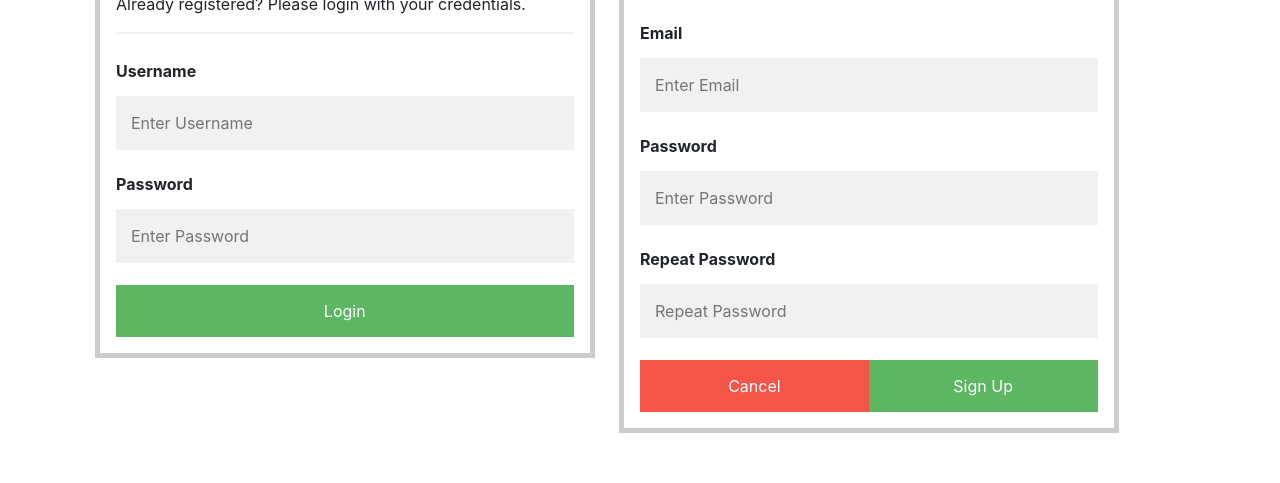
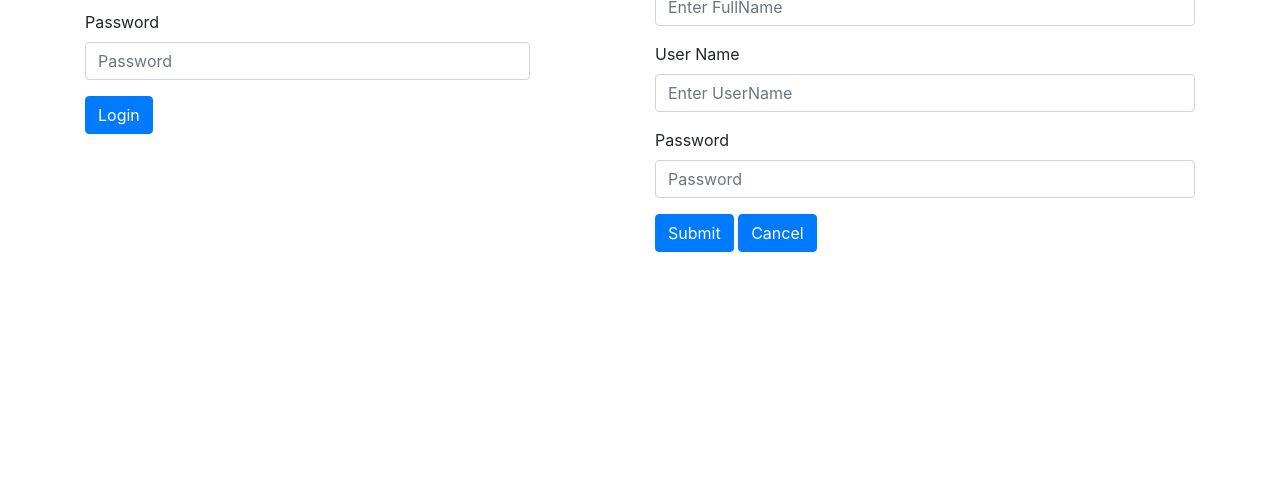
Before and after one commit to rajkumarshahu/jquery-project, a website built with webpack: page src/index.html in a window 1280 px wide. Shown: the part 317-800 px from the top of the page. Built offline with nearby package versions, Linux system fonts and the light colour scheme.

Commit message:
remove some file for now

```diff
--- a/src/index.html
+++ b/src/index.html
@@ -4,70 +4,56 @@
   <meta charset="UTF-8">
   <meta name="viewport" content="width=device-width, initial-scale=1.0">
   <meta http-equiv="X-UA-Compatible" content="ie=edge">
-  <title>Document</title>
-  <link rel="stylesheet" href="/src/styles/styles.css">
+  <title>JQuery Project</title>
   <link rel="stylesheet" href="https://stackpath.bootstrapcdn.com/bootstrap/4.3.1/css/bootstrap.min.css" integrity="sha384-ggOyR0iXCbMQv3Xipma34MD+dH/1fQ784/j6cY/iJTQUOhcWr7x9JvoRxT2MZw1T" crossorigin="anonymous">
 </head>
 <body>
 <div class="container">
-    <div class="jumbotron"></div>
-  <div class="">
+  <div class="jumbotron"></div>
 
-      <div class="form-container">
-          <h1>Login</h1>
-          <p>Already registered? Please login with your credentials.</p>
-          <hr class="hr">
-          <form action="/src/products.html" >
+  <div class="row">
+    <div class="col-lg-5">
+      <h1>Sign In</h1>
+      <hr class="hr">
+      <form id="signin-form">
+        <div class="form-group">
+          <label for="userName">User Name</label>
+          <input type="email" class="form-control" id="userName" aria-describedby="userName" placeholder="Enter UserName">
+        </div>
+        <div class="form-group">
+          <label for="password">Password</label>
+          <input type="password" class="form-control" id="password" placeholder="Password">
+        </div>
+        <button type="submit" class="btn btn-primary">Login</button>
+      </form>
+    </div>
 
-            <div >
-              <label for="uname"><b>Username</b></label>
-              <input type="text" placeholder="Enter Username" name="uname" required>
+    <div class="col-lg-1 vertical-line"></div>
 
-              <label for="psw"><b>Password</b></label>
-              <input type="password" placeholder="Enter Password" name="psw" required>
-
-              <button type="submit">Login</button>
-
-            </div>
-
-
-          </form>
-      </div>
-
-    <div class="form-container">
-        <form action="#">
-          <div >
-            <h1>Sign Up</h1>
-            <p>Don't have account? Please fill in this form to create an account.</p>
-            <hr class="hr">
-
-            <label for="email"><b>Email</b></label>
-            <input type="text" placeholder="Enter Email" name="email" required>
-
-            <label for="psw"><b>Password</b></label>
-            <input type="password" placeholder="Enter Password" name="psw" required>
-
-            <label for="psw-repeat"><b>Repeat Password</b></label>
-            <input type="password" placeholder="Repeat Password" name="psw-repeat" required>
-
-            <div class="clearfix">
-              <button type="button" class="cancelbtn">Cancel</button>
-              <button type="submit" class="signupbtn">Sign Up</button>
-            </div>
+    <div class="col-lg-6">
+        <h1>Sign Up</h1>
+        <p>Don't have account? Please fill in this form to create an account.</p>
+        <hr class="hr">
+        <form id="signup-form">
+          <div class="form-group">
+            <label for="fullName">Full Name</label>
+            <input type="text" class="form-control" id="fullName" aria-describedby="fullName"
+              placeholder="Enter FullName">
           </div>
+          <div class="form-group">
+            <label for="userName">User Name</label>
+            <input type="email" class="form-control" id="userName" aria-describedby="userName"
+              placeholder="Enter UserName">
+          </div>
+          <div class="form-group">
+            <label for="password">Password</label>
+            <input type="password" class="form-control" id="password" placeholder="Password">
+          </div>
+          <button type="submit" class="btn btn-primary">Submit</button>
+          <button type="button" class="btn btn-primary">Cancel</button>
         </form>
-
     </div>
   </div>
-
 </div>
-
-
-
-  <script src="https://code.jquery.com/jquery-3.3.1.slim.min.js" integrity="sha384-q8i/X+965DzO0rT7abK41JStQIAqVgRVzpbzo5smXKp4YfRvH+8abtTE1Pi6jizo" crossorigin="anonymous"></script>
-  <script src="https://cdnjs.cloudflare.com/ajax/libs/popper.js/1.14.7/umd/popper.min.js" integrity="sha384-UO2eT0CpHqdSJQ6hJty5KVphtPhzWj9WO1clHTMGa3JDZwrnQq4sF86dIHNDz0W1" crossorigin="anonymous"></script>
-  <script src="https://stackpath.bootstrapcdn.com/bootstrap/4.3.1/js/bootstrap.min.js" integrity="sha384-JjSmVgyd0p3pXB1rRibZUAYoIIy6OrQ6VrjIEaFf/nJGzIxFDsf4x0xIM+B07jRM" crossorigin="anonymous"></script>
-
-
 </body>
 </html>
--- a/src/styles/index.scss
+++ /dev/null
@@ -1,61 +0,0 @@
-body {font-family: Arial, Helvetica, sans-serif;}
-form {border: 3px solid #f1f1f1;}
-
-input[type=text], input[type=password] {
-  width: 100%;
-  padding: 12px 20px;
-  margin: 8px 0;
-  display: inline-block;
-  border: 1px solid #ccc;
-  box-sizing: border-box;
-}
-
-button {
-  background-color: #4CAF50;
-  color: white;
-  padding: 14px 20px;
-  margin: 8px 0;
-  border: none;
-  cursor: pointer;
-  width: 100%;
-}
-
-button:hover {
-  opacity: 0.8;
-}
-
-.cancelbtn {
-  width: auto;
-  padding: 10px 18px;
-  background-color: #f44336;
-}
-
-.imgcontainer {
-  text-align: center;
-  margin: 24px 0 12px 0;
-}
-
-img.avatar {
-  width: 40%;
-  border-radius: 50%;
-}
-
-.container {
-  padding: 16px;
-}
-
-span.psw {
-  float: right;
-  padding-top: 16px;
-}
-
-/* Change styles for span and cancel button on extra small screens */
-@media screen and (max-width: 300px) {
-  span.psw {
-     display: block;
-     float: none;
-  }
-  .cancelbtn {
-     width: 100%;
-  }
-}
--- a/src/styles/styles.css
+++ /dev/null
@@ -1,85 +0,0 @@
-body {font-family: Arial, Helvetica, sans-serif;}
-* {box-sizing: border-box}
-
-/* Full-width input fields */
-input[type=text], input[type=password] {
-  width: 100%;
-  padding: 15px;
-  margin: 5px 0 22px 0;
-  display: inline-block;
-  border: none;
-  background: #f1f1f1;
-}
-
-input[type=text]:focus, input[type=password]:focus {
-  background-color: #ddd;
-  outline: none;
-}
-
-.hr {
-  border: 1px solid #f1f1f1;
-  margin-bottom: 25px;
-}
-
-/* Set a style for all buttons */
-button {
-  background-color: #4CAF50;
-  color: white;
-  padding: 14px 20px;
-  margin: 8px 0;
-  border: none;
-  cursor: pointer;
-  width: 100%;
-  opacity: 0.9;
-}
-
-button:hover {
-  opacity:1;
-}
-
-
-/* Extra styles for the cancel button */
-.cancelbtn {
-  padding: 14px 20px;
-  background-color: #f44336;
-}
-
-/* Float cancel and signup buttons and add an equal width */
-.cancelbtn, .signupbtn {
-  float: left;
-  width: 50%;
-}
-
-/* Add padding to container elements */
-.form-container {
-  padding: 16px;
-  margin: 10px;
-  width: 45%;
-  box-sizing: border-box;
-  display: inline-block;
-  border: #ccc 5px solid;
-}
-
-.add-product-container {
-  padding: 16px;
-  margin: 10px;
-  width: 100%;
-  box-sizing: border-box;
-  display: inline-block;
-  border: #ccc 5px solid;
-}
-
-table, th, td {
-  border: 1px solid black;
-  border-collapse: collapse;
-}
-
-
-
-
-/* Change styles for cancel button and signup button on extra small screens */
-@media screen and (max-width: 300px) {
-  .cancelbtn, .signupbtn {
-     width: 100%;
-  }
-}
```
Also changed, not shown: src/scripts/index.js (+13 -0 lines).
